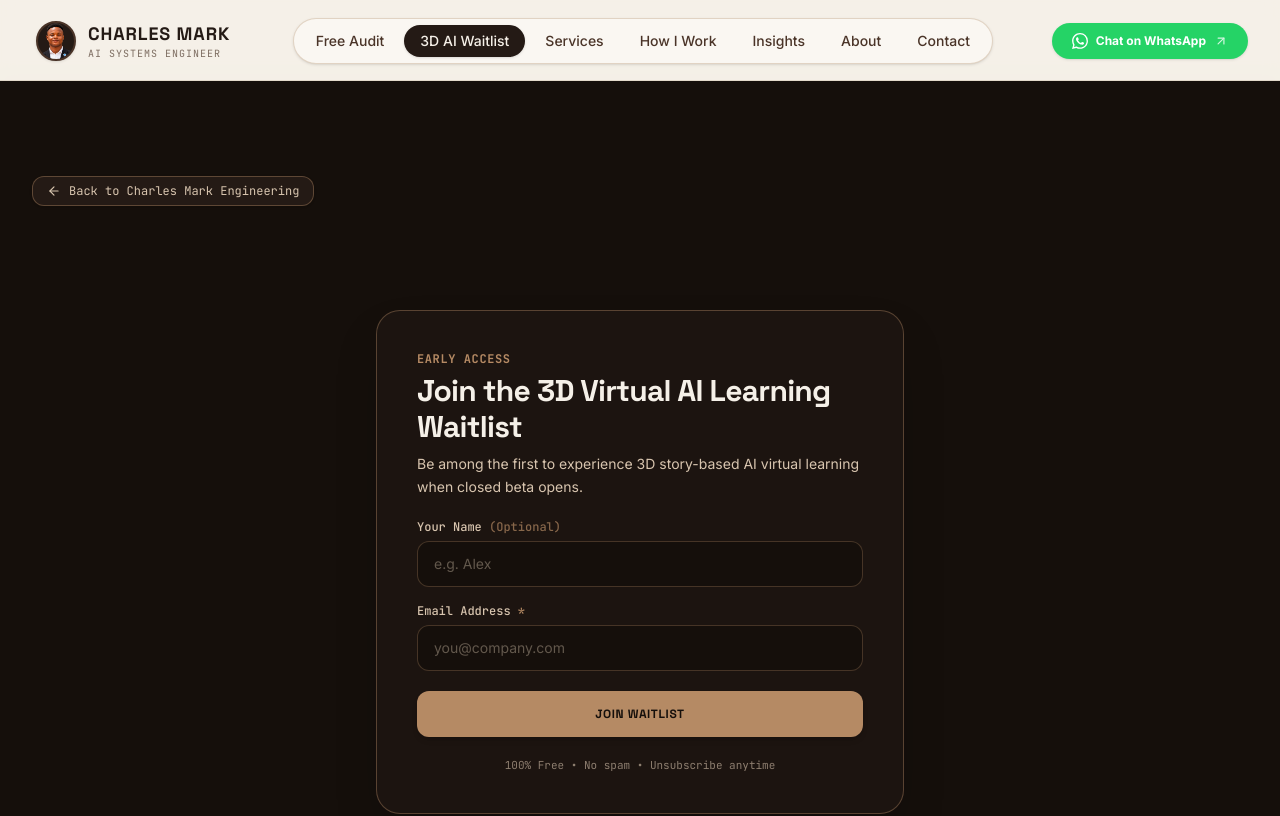
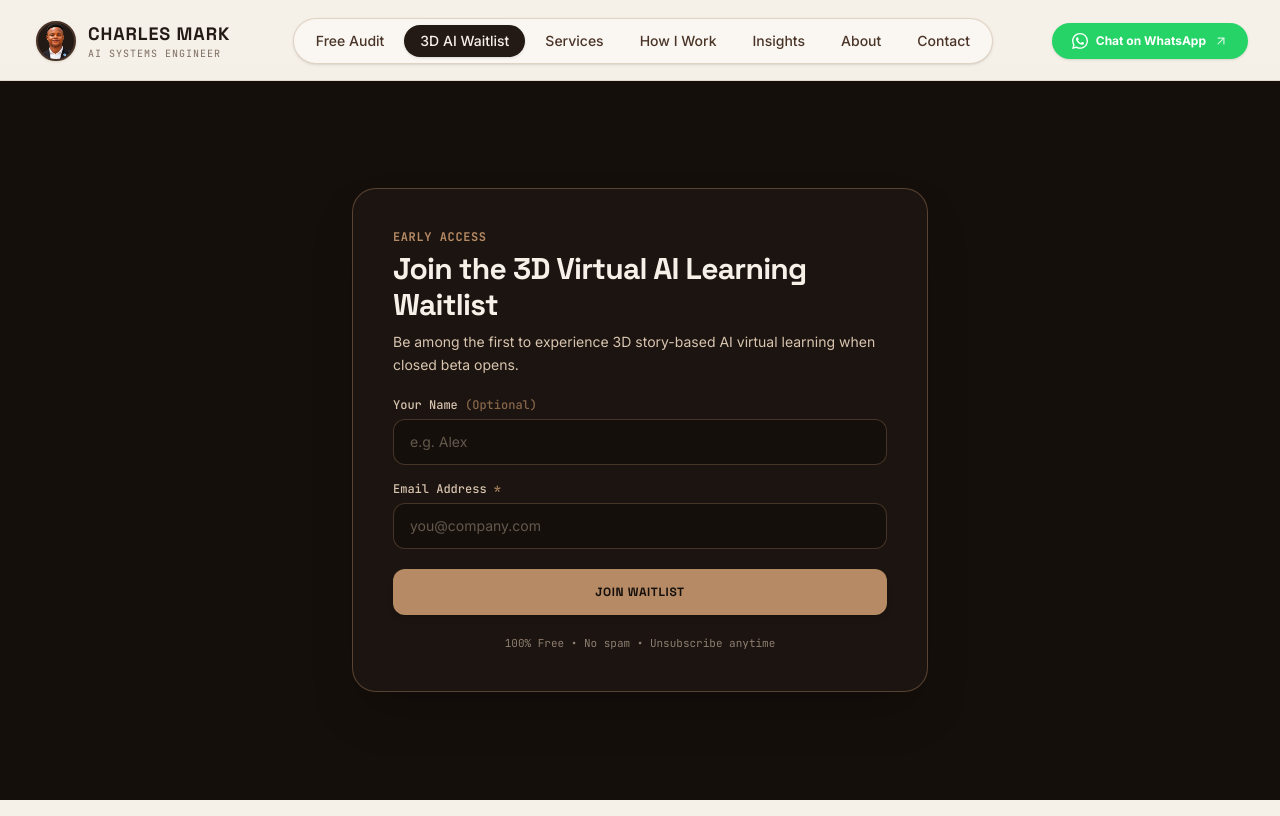
Before and after one commit to Charleskojomark/charlesmark-tech, a Next.js app: page /waitlist in a window 1280 px wide. Shown: the top 816 px of the page. Built offline with nearby package versions, Linux system fonts and the light colour scheme.

Commit message:
fix: remove waitlist back button, eliminate blank spacing and light footer gap

```diff
--- a/src/app/waitlist/page.tsx
+++ b/src/app/waitlist/page.tsx
@@ -1,6 +1,4 @@
 import type { Metadata } from "next";
-import Link from "next/link";
-import { ArrowLeft, Sparkles } from "lucide-react";
 import { AILearningWaitlistSection } from "@/components/AILearningWaitlistSection";
 
 export const metadata: Metadata = {
@@ -17,22 +15,10 @@ export const metadata: Metadata = {
 
 export default function WaitlistPage() {
   return (
-    <div className="min-h-screen bg-[#150F0B] text-[#F5F0E8] pt-24 pb-16">
-      {/* Top Breadcrumb / Return to Site Bar */}
-      <div className="max-w-7xl mx-auto px-4 sm:px-6 lg:px-8 mb-6">
-        <Link
-          href="/"
-          className="inline-flex items-center gap-2 px-3.5 py-1.5 rounded-xl bg-[#241A15] border border-[#B58A64]/40 hover:border-[#B58A64] text-[#D8C5AF] hover:text-[#F5F0E8] font-mono text-xs transition-colors shadow-sm"
-        >
-          <ArrowLeft className="w-3.5 h-3.5" />
-          <span>Back to Charles Mark Engineering</span>
-        </Link>
+    <div className="min-h-[calc(100vh-64px)] sm:min-h-[calc(100vh-80px)] bg-[#150F0B] text-[#F5F0E8] flex items-center justify-center py-4 px-4 sm:px-6">
+      <div className="w-full max-w-xl">
+        <AILearningWaitlistSection />
       </div>
-
-      {/* Main Waitlist Experience */}
-      <main>
-        <AILearningWaitlistSection />
-      </main>
     </div>
   );
 }
--- a/src/components/AILearningWaitlistSection.tsx
+++ b/src/components/AILearningWaitlistSection.tsx
@@ -52,9 +52,9 @@ export function AILearningWaitlistSection() {
     <section
       id="waitlist"
       aria-label="3D AI Learning Waitlist"
-      className="py-12 sm:py-20 text-[#F5F0E8] relative"
+      className="py-0 text-[#F5F0E8] relative w-full"
     >
-      <div className="max-w-xl mx-auto px-4 sm:px-6">
+      <div className="w-full">
         <div className="p-6 sm:p-10 rounded-3xl bg-[#1C1410] border border-[#B58A64]/40 shadow-2xl relative overflow-hidden">
 
           {submitted ? (
--- a/src/components/Footer.tsx
+++ b/src/components/Footer.tsx
@@ -3,6 +3,7 @@
 import React from "react";
 import Image from "next/image";
 import Link from "next/link";
+import { usePathname } from "next/navigation";
 import { ArrowUpRight } from "lucide-react";
 import { siteConfig } from "@/config/site";
 import { WhatsAppIcon, LinkedInIcon } from "@/components/icons/BrandIcons";
@@ -10,8 +11,15 @@ import { WhatsAppIcon, LinkedInIcon } from "@/components/icons/BrandIcons";
 const CURRENT_YEAR = 2026;
 
 export function Footer() {
+  const pathname = usePathname();
+
+  // The waitlist page is a dedicated, focused dark screen; do not render the light footer on it
+  if (pathname === "/waitlist") {
+    return null;
+  }
+
   return (
-    <footer className="bg-[#FAF7F2] border-t border-[#D8C5AF]/70 text-[#241A15] pt-16 pb-12 mt-20">
+    <footer className="bg-[#FAF7F2] border-t border-[#D8C5AF]/70 text-[#241A15] pt-16 pb-12">
       <div className="max-w-7xl mx-auto px-4 sm:px-6 lg:px-8">
         <div className="grid grid-cols-1 md:grid-cols-12 gap-12 pb-14 border-b border-[#D8C5AF]/60">
           {/* Brand Column */}
--- a/src/components/TrustStrip.tsx
+++ b/src/components/TrustStrip.tsx
@@ -133,7 +133,7 @@ export function TrustStrip() {
   return (
     <section
       aria-label="Core Engineering Disciplines"
-      className="w-full border-y border-[#D8C5AF]/70 bg-[#FAF7F2] py-5 sm:py-7 my-3 sm:my-6 transition-all duration-300"
+      className="w-full border-y border-[#D8C5AF]/70 bg-[#FAF7F2] py-5 sm:py-7 mb-3 sm:mb-6 transition-all duration-300"
     >
       <div className="max-w-7xl mx-auto px-4 sm:px-6 lg:px-8">
         <div className="flex flex-col lg:flex-row lg:items-center justify-between gap-4 sm:gap-6">
```
